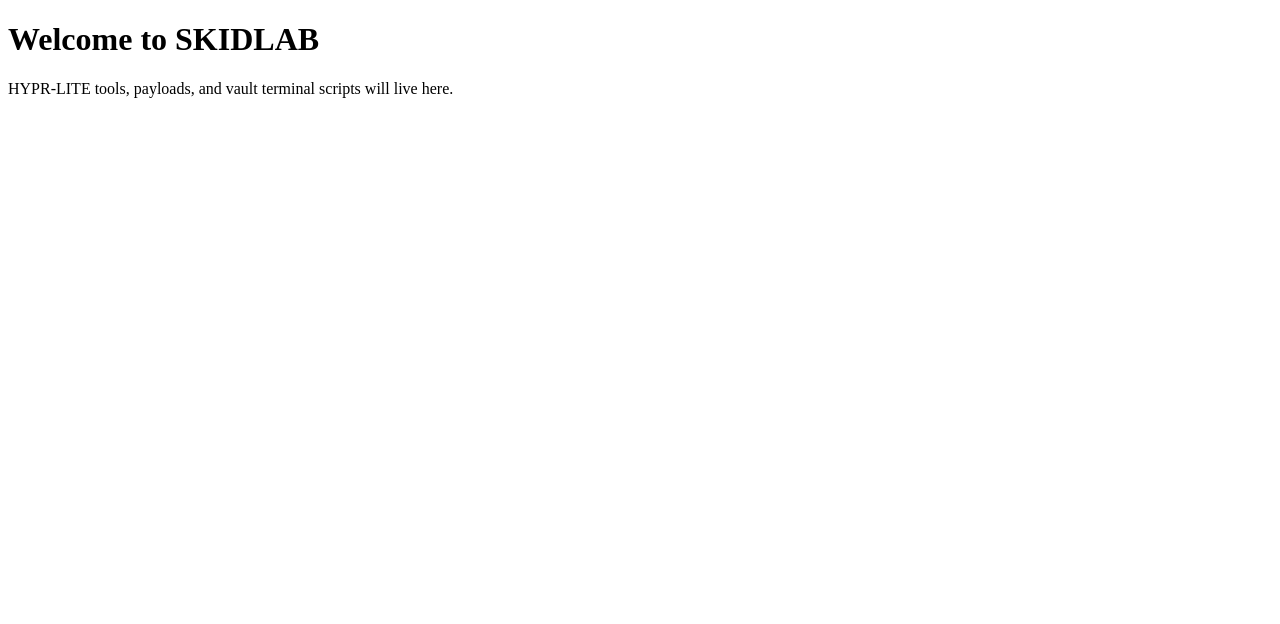
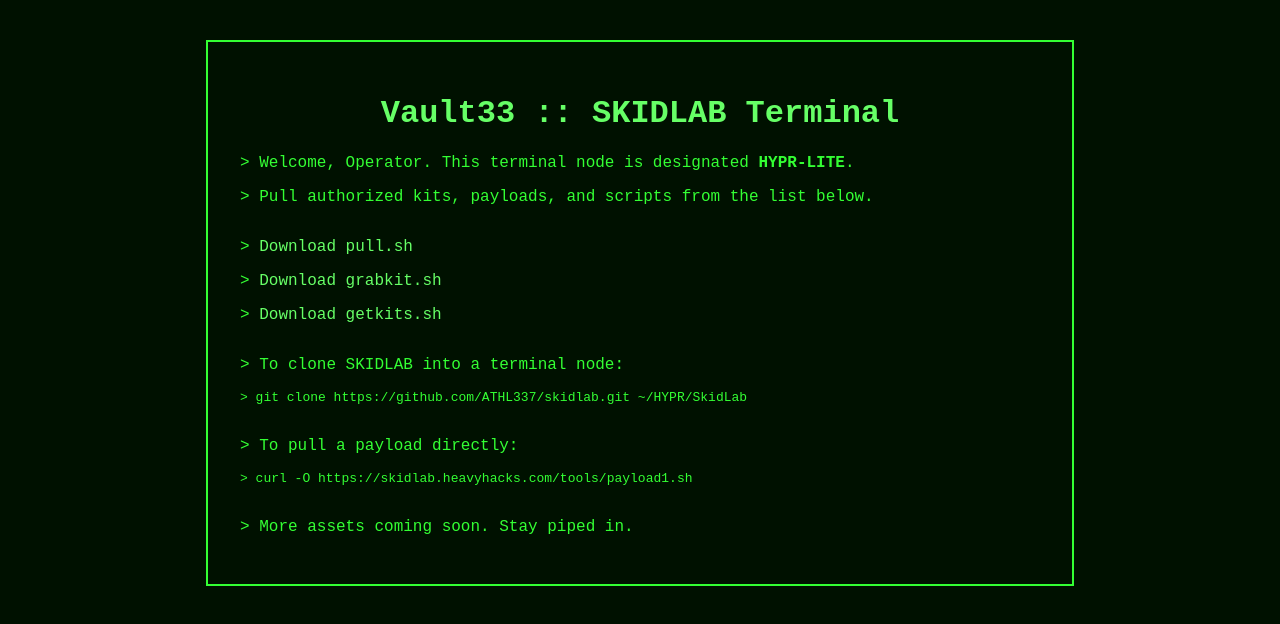
Before and after one commit to ATHL337/skidlab, a plain HTML site: page index.html in a window 1280 px wide. Drawn offline with Linux system fonts and the light colour scheme.

Commit message:
Update index.html

```diff
--- a/index.html
+++ b/index.html
@@ -1,12 +1,66 @@
-<!-- skidlab/index.html -->
 <!DOCTYPE html>
 <html lang="en">
 <head>
   <meta charset="UTF-8" />
-  <title>SKIDLAB - HYPR Tools</title>
+  <title>SKIDLAB :: Vault33 Terminal</title>
+  <style>
+    body {
+      background-color: #001100;
+      color: #33FF33;
+      font-family: "Courier New", Courier, monospace;
+      padding: 2rem;
+    }
+    .terminal {
+      border: 2px solid #33FF33;
+      padding: 2rem;
+      max-width: 800px;
+      margin: auto;
+    }
+    h1 {
+      text-align: center;
+      color: #66FF66;
+    }
+    a {
+      color: #66FF66;
+      text-decoration: none;
+    }
+    a:hover {
+      text-decoration: underline;
+    }
+    .prompt::before {
+      content: "> ";
+    }
+    .section {
+      margin-top: 2rem;
+    }
+  </style>
 </head>
 <body>
-  <h1>Welcome to SKIDLAB</h1>
-  <p>HYPR-LITE tools, payloads, and vault terminal scripts will live here.</p>
+  <div class="terminal">
+    <h1>Vault33 :: SKIDLAB Terminal</h1>
+
+    <p class="prompt">Welcome, Operator. This terminal node is designated <strong>HYPR-LITE</strong>.</p>
+    <p class="prompt">Pull authorized kits, payloads, and scripts from the list below.</p>
+
+    <div class="section">
+      <p class="prompt"><a href="tools/pull.sh" download>Download pull.sh</a></p>
+      <p class="prompt"><a href="tools/grabkit.sh" download>Download grabkit.sh</a></p>
+      <p class="prompt"><a href="tools/getkits.sh" download>Download getkits.sh</a></p>
+    </div>
+
+    <div class="section">
+      <p class="prompt">To clone SKIDLAB into a terminal node:</p>
+      <pre class="prompt">git clone https://github.com/ATHL337/skidlab.git ~/HYPR/SkidLab</pre>
+    </div>
+
+    <div class="section">
+      <p class="prompt">To pull a payload directly:</p>
+      <pre class="prompt">curl -O https://skidlab.heavyhacks.com/tools/payload1.sh</pre>
+    </div>
+
+    <div class="section">
+      <p class="prompt">More assets coming soon. Stay piped in.</p>
+    </div>
+  </div>
 </body>
 </html>
```
